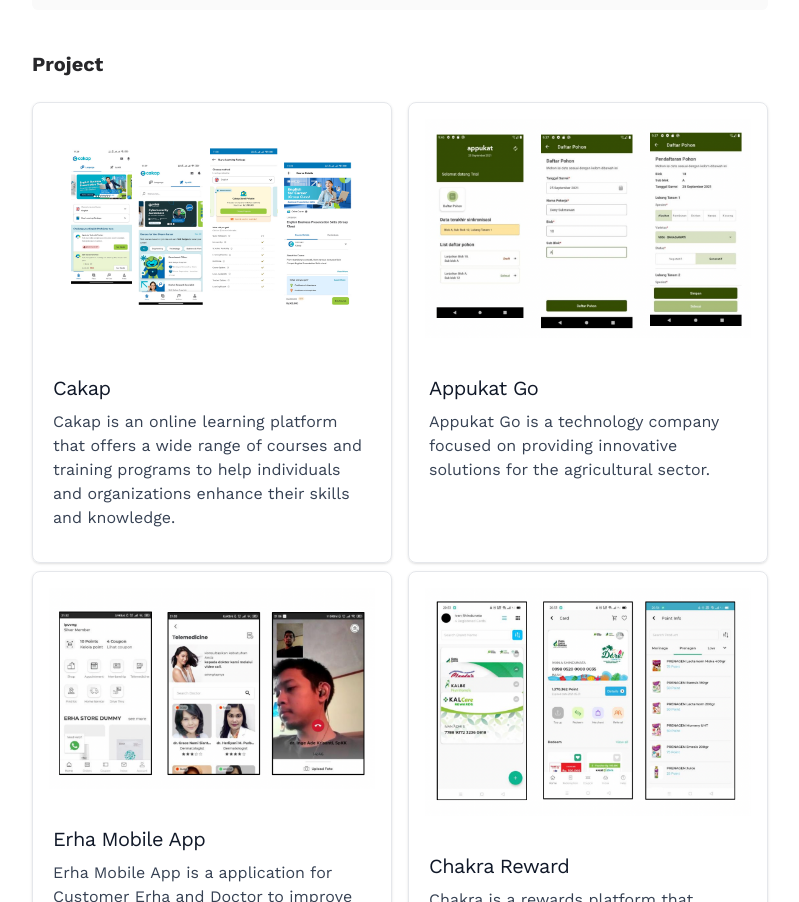
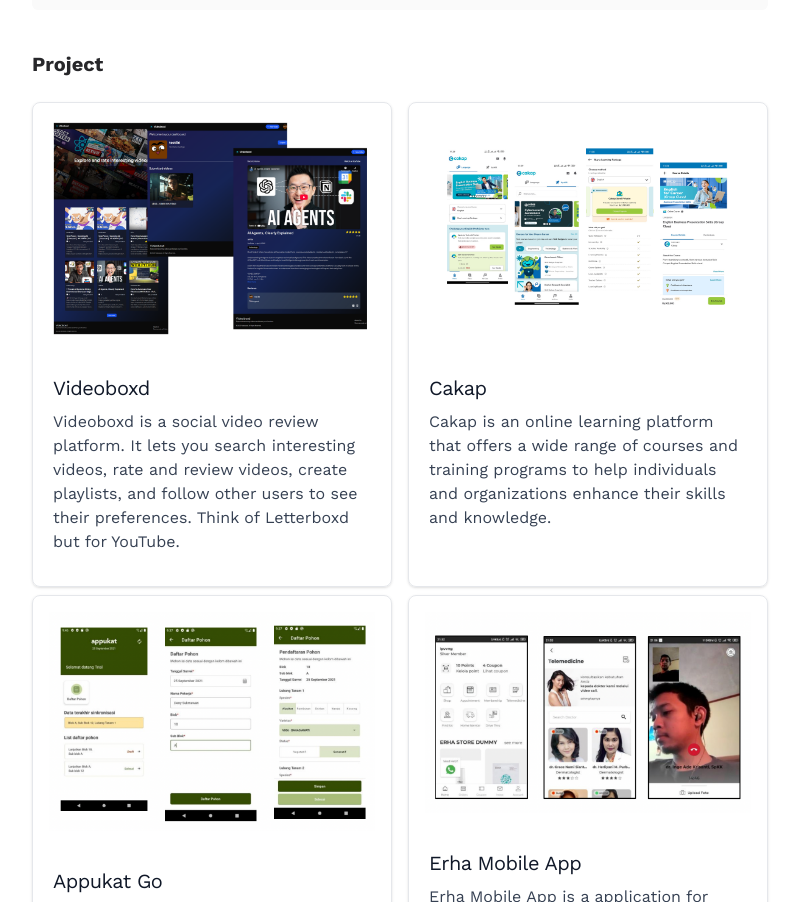
Before and after one commit to Padillahirpan/personal-website-padillah, a React (Vite) app: page / in a window 1280 px wide. Shown: the part 884-1786 px from the top of the page, without its empty margins (240-1039 px from the left). Built offline with nearby package versions, Linux system fonts and the light colour scheme.

Commit message:
feat: add videoboxd to project

```diff
--- a/src/components/Projects.tsx
+++ b/src/components/Projects.tsx
@@ -3,6 +3,7 @@
     name: string
     ss: string
     description: string
+    link: string
   }
 }
 
@@ -21,7 +22,7 @@
       </div>
 
       <div className="p-5">
-        <a href="#">
+        <a href={item.link} target="_blank" rel="noopener noreferrer">
           <h5 className="mb-2 text-xl text-left font-medium tracking-tight text-gray-900 dark:text-white">
             {item.name}
           </h5>
--- a/src/data/project.json
+++ b/src/data/project.json
@@ -2,34 +2,46 @@
   "title": "Project",
   "project": [
     {
+      "name": "Videoboxd",
+      "ss": "videoboxd.png",
+      "description": "Videoboxd is a social video review platform. It lets you search interesting videos, rate and review videos, create playlists, and follow other users to see their preferences. Think of Letterboxd but for YouTube.",
+      "link": "https://videoboxd.com/"
+    },
+    {
       "name": "Cakap",
       "ss": "cakap.png",
-      "description": "Cakap is an online learning platform that offers a wide range of courses and training programs to help individuals and organizations enhance their skills and knowledge."
+      "description": "Cakap is an online learning platform that offers a wide range of courses and training programs to help individuals and organizations enhance their skills and knowledge.",
+      "link": "https://play.google.com/store/apps/details?id=com.squline.student"
     },
     {
       "name": "Appukat Go",
       "ss": "appukat.png",
-      "description": "Appukat Go is a technology company focused on providing innovative solutions for the agricultural sector."
+      "description": "Appukat Go is a technology company focused on providing innovative solutions for the agricultural sector.",
+      "link": "https://appukat.com"
     },
     {
       "name": "Erha Mobile App",
       "ss": "erha.png",
-      "description": "Erha Mobile App is a application for Customer Erha and Doctor to  improve access to skin and hair health and attract more patients. Break down barriers and connect face-to-face with your patients through video visits, chats, and phone calls in as little as five minutes in the privacy and convenience of your home - or wherever you are, much faster than conventional methods."
+      "description": "Erha Mobile App is a application for Customer Erha and Doctor to  improve access to skin and hair health and attract more patients. Break down barriers and connect face-to-face with your patients through video visits, chats, and phone calls in as little as five minutes in the privacy and convenience of your home - or wherever you are, much faster than conventional methods.",
+      "link": "https://play.google.com/store/apps/details?id=id.erha.doctorapp"
     },
     {
       "name": "Chakra Reward",
       "ss": "chakra.png",
-      "description": "Chakra is a rewards platform that allows users to earn points and redeem them for various benefits and discounts."
+      "description": "Chakra is a rewards platform that allows users to earn points and redeem them for various benefits and discounts.",
+      "link": "https://play.google.com/store/apps/details?id=com.kalbe.cakraloyalty"
     },
     {
       "name": "Kalcare Rewards",
       "ss": "kalbe.png",
-      "description": "Kalcare Rewards is a loyalty program offered by Kalbe, a leading healthcare company in Indonesia, that allows customers to earn points and redeem them for various health and wellness products and services."
+      "description": "Kalcare Rewards is a loyalty program offered by Kalbe, a leading healthcare company in Indonesia, that allows customers to earn points and redeem them for various health and wellness products and services.",
+      "link": "https://play.google.com/store/apps/details?id=com.rollingglory.kalbefamily"
     },
     {
       "name": "KlikDokter",
       "ss": "klikdokter.png",
-      "description": "KlikDokter is a healthcare platform that provides online medical consultations, health information, and services to help individuals manage their health and well-being."
+      "description": "KlikDokter is a healthcare platform that provides online medical consultations, health information, and services to help individuals manage their health and well-being.",
+      "link": "https://play.google.com/store/apps/details?id=id.codigo.klikdokter"
     }
   ]
 }
```
Also changed, not shown: src/assets/projects/videoboxd.png (added).
